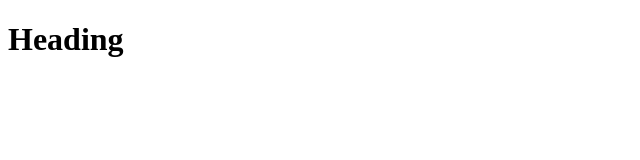
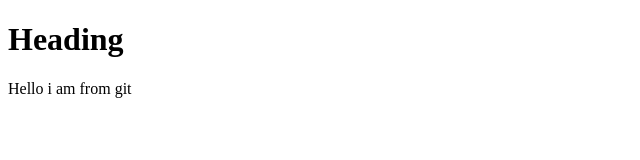
Before and after one commit to Rahulchaudharyji2/Try, a plain HTML site: page index.html in a window 1280 px wide. Shown: the whole page, without its empty margins (0-640 px from the left). Drawn offline with Linux system fonts and the light colour scheme.

Commit message:
Add a div element with a greeting message

```diff
--- a/index.html
+++ b/index.html
@@ -7,5 +7,6 @@
 </head>
 <body>
     <h1>Heading</h1>
+    <div>Hello i am from git</div>
 </body>
 </html>
```
